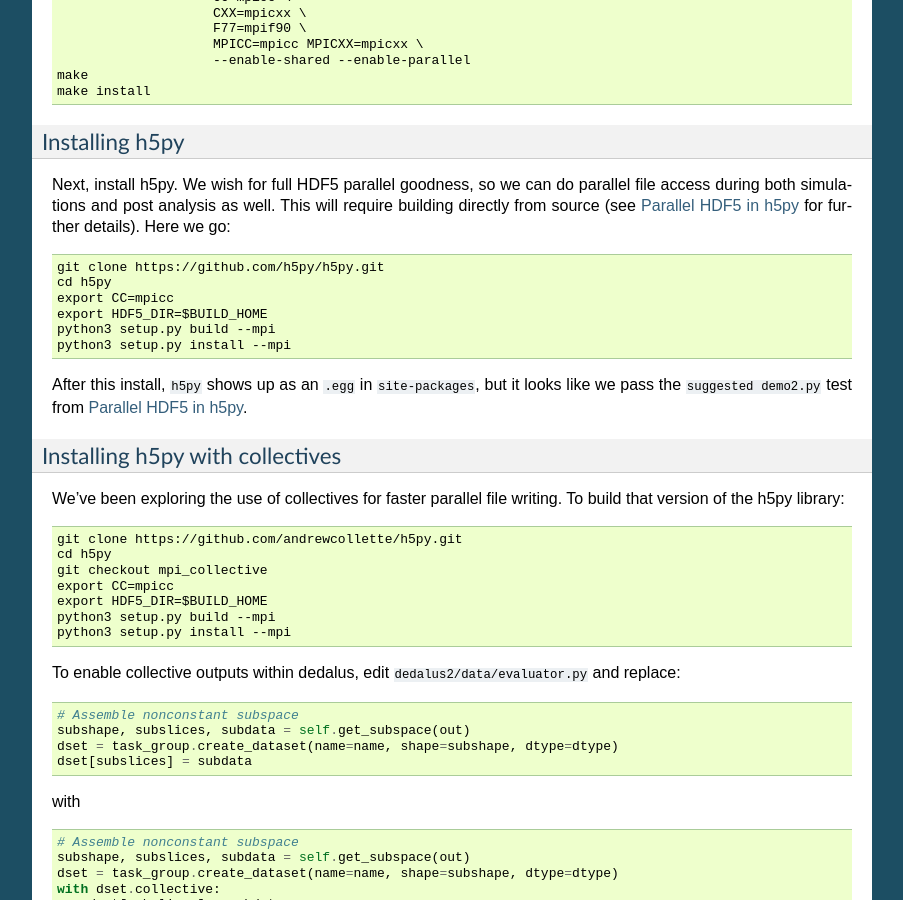
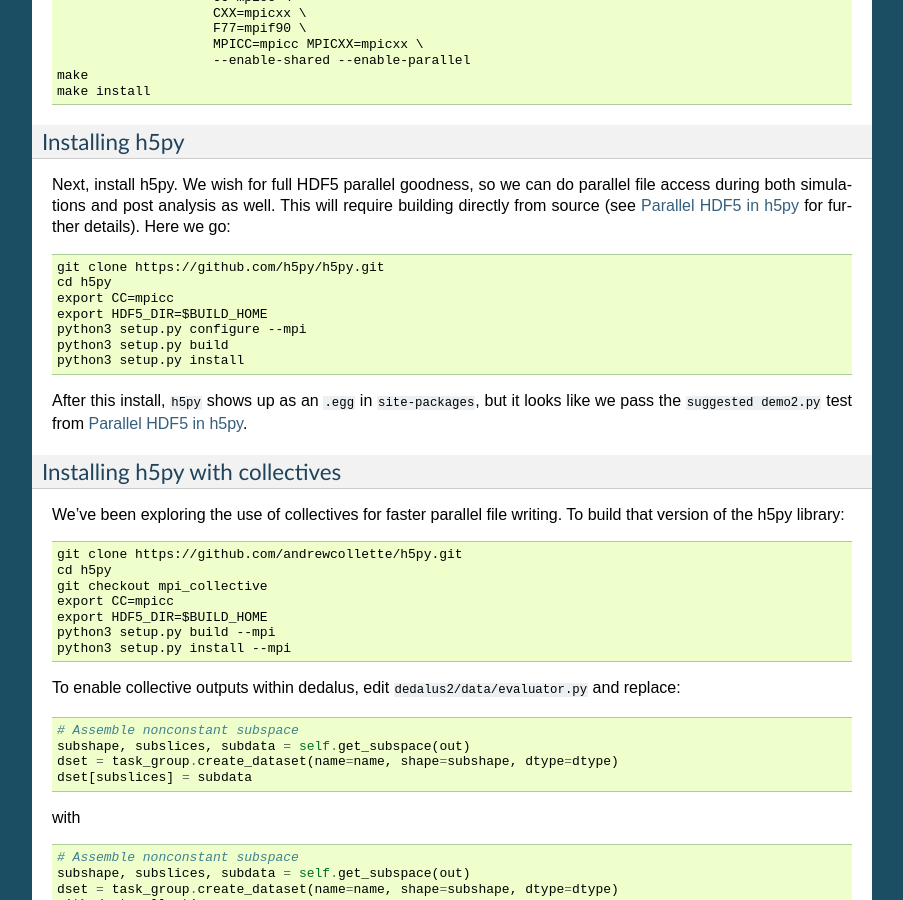
Before and after one commit to enlighter/dedalus, a Sphinx documentation site: the page built from docs/machines/stampede/stampede.rst, in a window 1280 px wide and 900 px high, scrolled down 5755 px. Shown: the whole window, without its empty margins (198-1101 px from the left). Built offline with Sphinx 7.4.7, drawn with Linux system fonts in a browser that asks for light colours; formulas are drawn with MathJax 3; pages that are not in the unit, such as notebooks, are missing from menus.

Commit message:
stampede.rst edited online with Bitbucket

```diff
--- a/docs/machines/stampede/stampede.rst
+++ b/docs/machines/stampede/stampede.rst
@@ -381,8 +381,9 @@ for further details).  Here we go::
      cd h5py
      export CC=mpicc
      export HDF5_DIR=$BUILD_HOME
-     python3 setup.py build --mpi
-     python3 setup.py install --mpi
+     python3 setup.py configure --mpi
+     python3 setup.py build
+     python3 setup.py install
 
 After this install, ``h5py`` shows up as an ``.egg`` in
 ``site-packages``, but it looks like we pass the ``suggested demo2.py``
```
